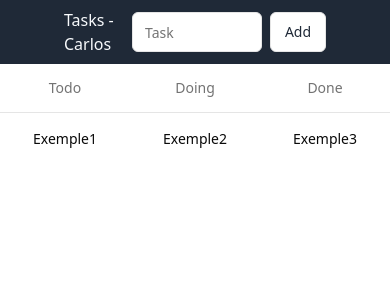
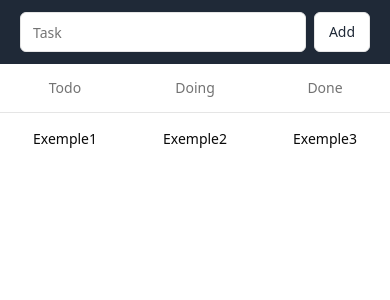
Before and after one commit to carlosEduardDev/KanBan-List, a React (Vite) app: page / in a window 390 px wide. Shown: the top 300 px of the page. Built offline with nearby package versions, Linux system fonts and the light colour scheme.

Commit message:
style(form_task):flex and responsive adjustment

```diff
--- a/src/App.tsx
+++ b/src/App.tsx
@@ -12,9 +12,9 @@ import { Input } from "./components/ui/input";
 const App = () => {
   return (
     <main>
-      <header className="bg-gray-800 flex h-16 items-center text-slate-50 justify-between px-16 py-3">
-        <h1>Tasks - Carlos</h1>
-        <form className="flex space-x-2">
+      <header className="bg-gray-800 flex h-16 items-center text-slate-50 justify-between sm:px-16 px-5 py-3">
+        <h1 className="sm:block hidden">Tasks - Carlos</h1>
+        <form className="flex justify-between sm:w-80 w-full space-x-2">
           <Input className="text-gray-800 max-w-sm" type="text" placeholder="Task" />
           <Input className="text-gray-800 max-w-14 text-center" type="submit" value="Add" />
         </form>
```
